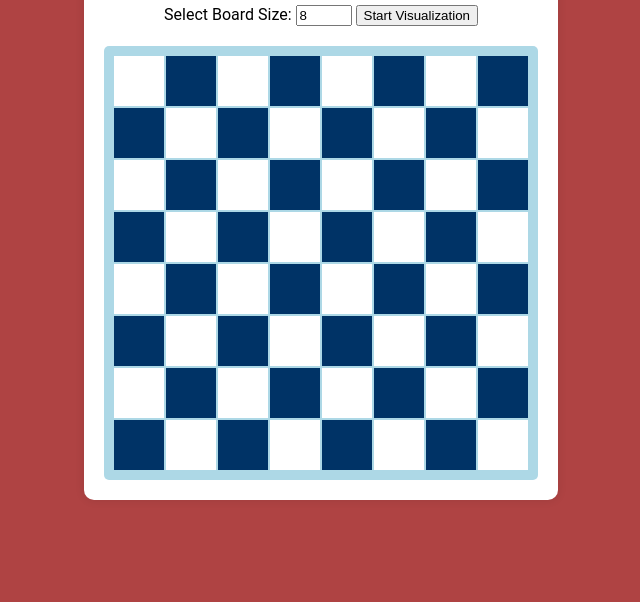
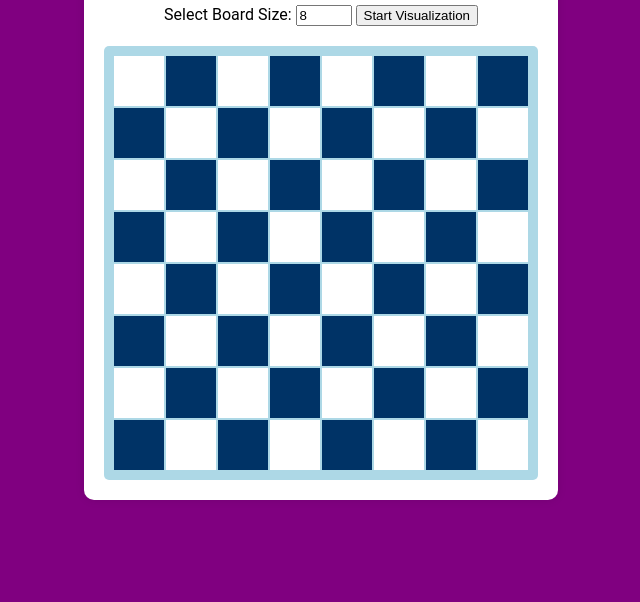
Before and after one commit to TuShArBhArDwA/N-Queen_Visualizer, a plain HTML site: page index.html in a window 1280 px wide. Shown: the part 198-800 px from the top of the page, without its empty margins (319-959 px from the left). Drawn offline with Linux system fonts and the light colour scheme.

Commit message:
Update index.html

```diff
--- a/index.html
+++ b/index.html
@@ -11,6 +11,7 @@
         height: 100vh;
         margin: 0;
         font-family: 'Roboto', sans-serif;
+        background-color: purple;
     }
     .container {
         text-align: center;
@@ -49,7 +50,7 @@
     }
     </style>
 </head>
-<body style="background-color: rgba(165, 42, 42, 0.878);"> <!-- Change body background color -->
+<body> <!-- Change body background color -->
     <div class="container">
         <h1>N-Queens Visualizer</h1>
         <label for="boardSize">Select Board Size: </label>
```
